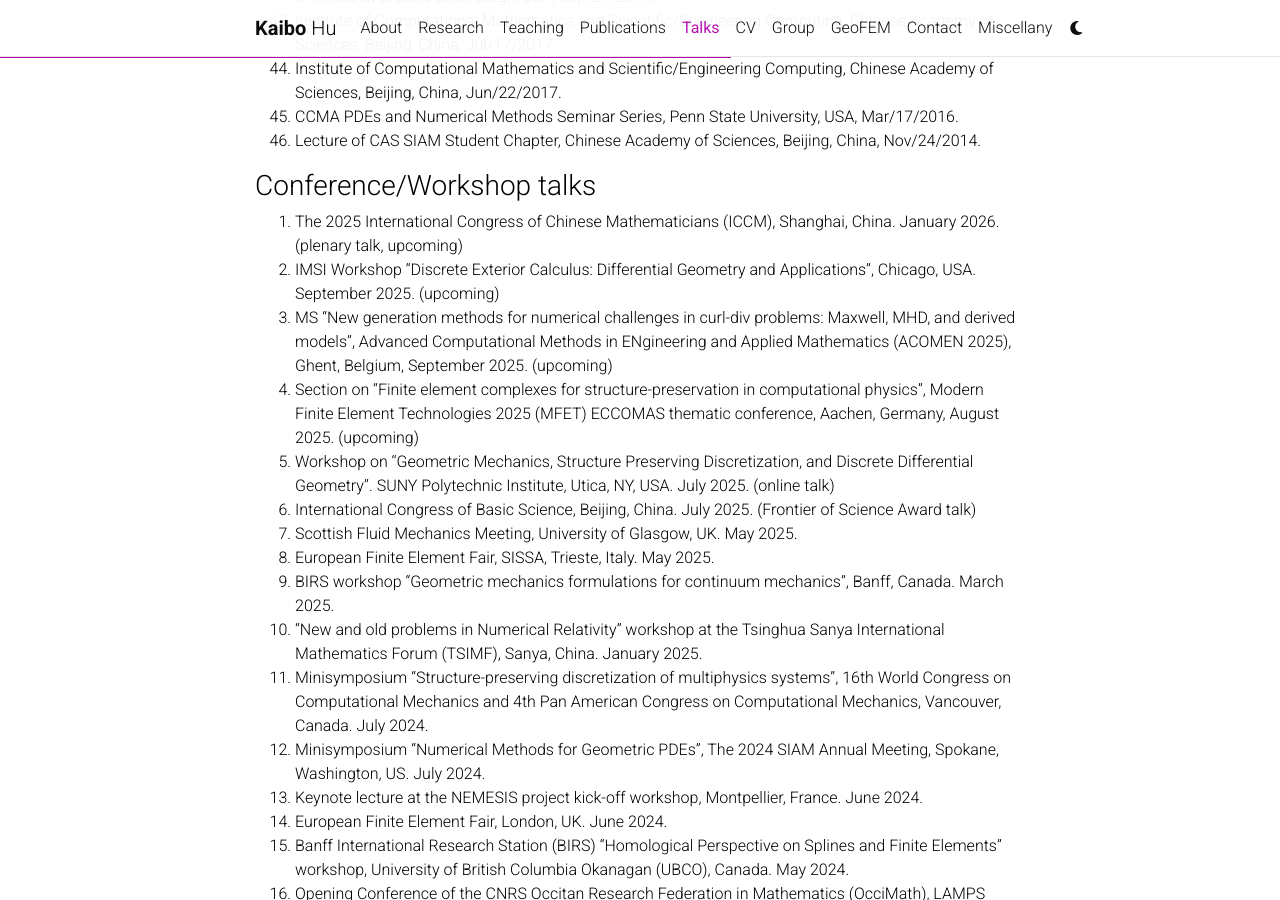
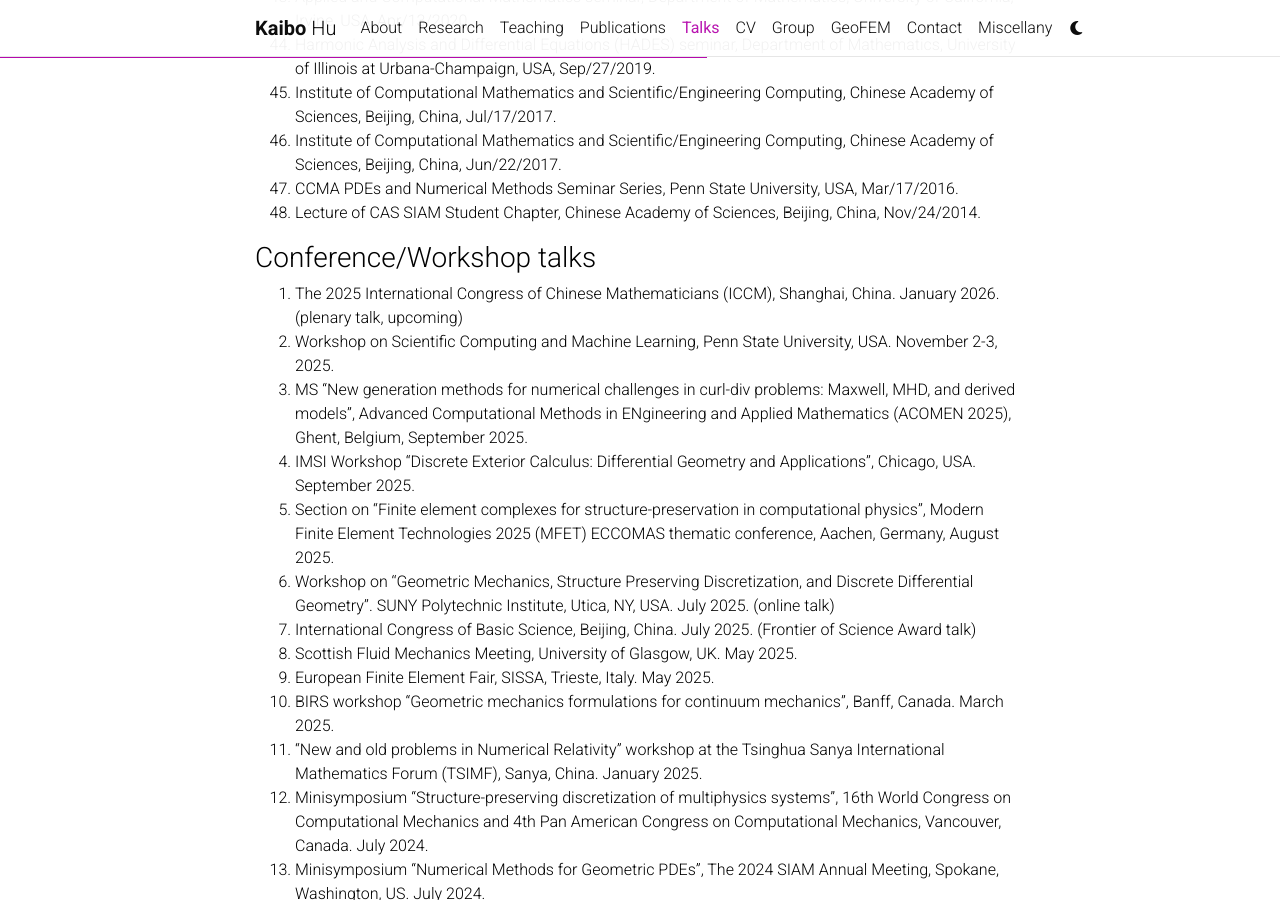
Before and after one commit to kaibohu/kaibohu.github.io, a Jekyll site: the page built from _pages/talks.md, in a window 1280 px wide and 900 px high, scrolled down 2026 px. Built offline with Jekyll 4.4.1, drawn with Linux system fonts in a browser that asks for light colours; comment, search, counter and statistics services are not loaded; a style sheet for code colours, icons or effects is not loaded; some of the changed text lies outside the part shown.

Commit message:
Update talks.md

```diff
--- a/_pages/talks.md
+++ b/_pages/talks.md
@@ -24,6 +24,7 @@
 - [Modelling and computing generalized continua via complexes](https://kaibohu.github.io/homepage/2024Montpellier-Cosserat.pdf) (Montpellier, 2024)
 - [Topology-preserving computation for ideal magnetic relaxation](https://kaibohu.github.io/homepage/2024MTU.pdf) (Michigan, 2025)
 - [Finite element form-valued forms](https://kaibohu.github.io/homepage/2025SIAMCSE-PeriodicTable.pdf) (Texas, 2025)
+- [Finite elements for symmetric and traceless tensors in three dimensions](https://kaibohu.github.io/homepage/2025Ghent.pdf) (Ghent, 2025)
 
 
 
@@ -33,7 +34,9 @@
 
 
 ### Colloquium/Seminar talks
-1. Applied Math Seminar at University of Arkansas, Sep/2025. (online, upcoming)
+1. Leeds Geometry and Analysis Seminar, University of Leeds, UK, Feb/2026. (upcoming)
+1. Mathematics and Applications Colloquium, KAUST, Saudi Arabia, Sep/2025. (upcoming)
+1. Applied Math Seminar at University of Arkansas, Sep/2025. (online)
 1. Seminar talk at  Institute of Computational Mathematics and Scientific/Engineering Computing at Chinese Academy of Sciences, China, Jul/2025.
 1. Seminar talk at Jilin University, China, Jul/2025.
 1. Seminar talk at  Istituto di Matematica Applicata e Tecnologie Informatiche ''Enrico Magenes" (IMATI) of the National Research Council of Italy (CNR), May/2025.
@@ -84,9 +87,10 @@
 
 ###  Conference/Workshop talks
 1. The 2025 International Congress of Chinese Mathematicians (ICCM), Shanghai, China. January 2026. (plenary talk, upcoming)
-1. IMSI Workshop ''Discrete Exterior Calculus: Differential Geometry and Applications’’, Chicago, USA. September 2025. (upcoming)
-1. MS ''New generation methods for numerical challenges in curl-div problems: Maxwell, MHD, and derived models'', Advanced Computational Methods in ENgineering and Applied Mathematics (ACOMEN 2025), Ghent, Belgium, September 2025. (upcoming)
-1. Section on ''Finite element complexes for structure-preservation in computational physics'', Modern Finite Element Technologies 2025 (MFET) ECCOMAS thematic conference, Aachen, Germany, August 2025. (upcoming)
+1. Workshop on Scientific Computing and Machine Learning, Penn State University, USA. November 2-3, 2025.
+1. MS ''New generation methods for numerical challenges in curl-div problems: Maxwell, MHD, and derived models'', Advanced Computational Methods in ENgineering and Applied Mathematics (ACOMEN 2025), Ghent, Belgium, September 2025.
+1. IMSI Workshop ''Discrete Exterior Calculus: Differential Geometry and Applications’’, Chicago, USA. September 2025.
+1. Section on ''Finite element complexes for structure-preservation in computational physics'', Modern Finite Element Technologies 2025 (MFET) ECCOMAS thematic conference, Aachen, Germany, August 2025.
 1. Workshop on ''Geometric Mechanics, Structure Preserving Discretization, and Discrete Differential Geometry''. SUNY Polytechnic Institute, Utica, NY, USA. July 2025. (online talk)
 1. International Congress of Basic Science, Beijing, China. July 2025. (Frontier of Science Award talk)
 1. Scottish Fluid Mechanics Meeting, University of Glasgow, UK. May 2025.
```
